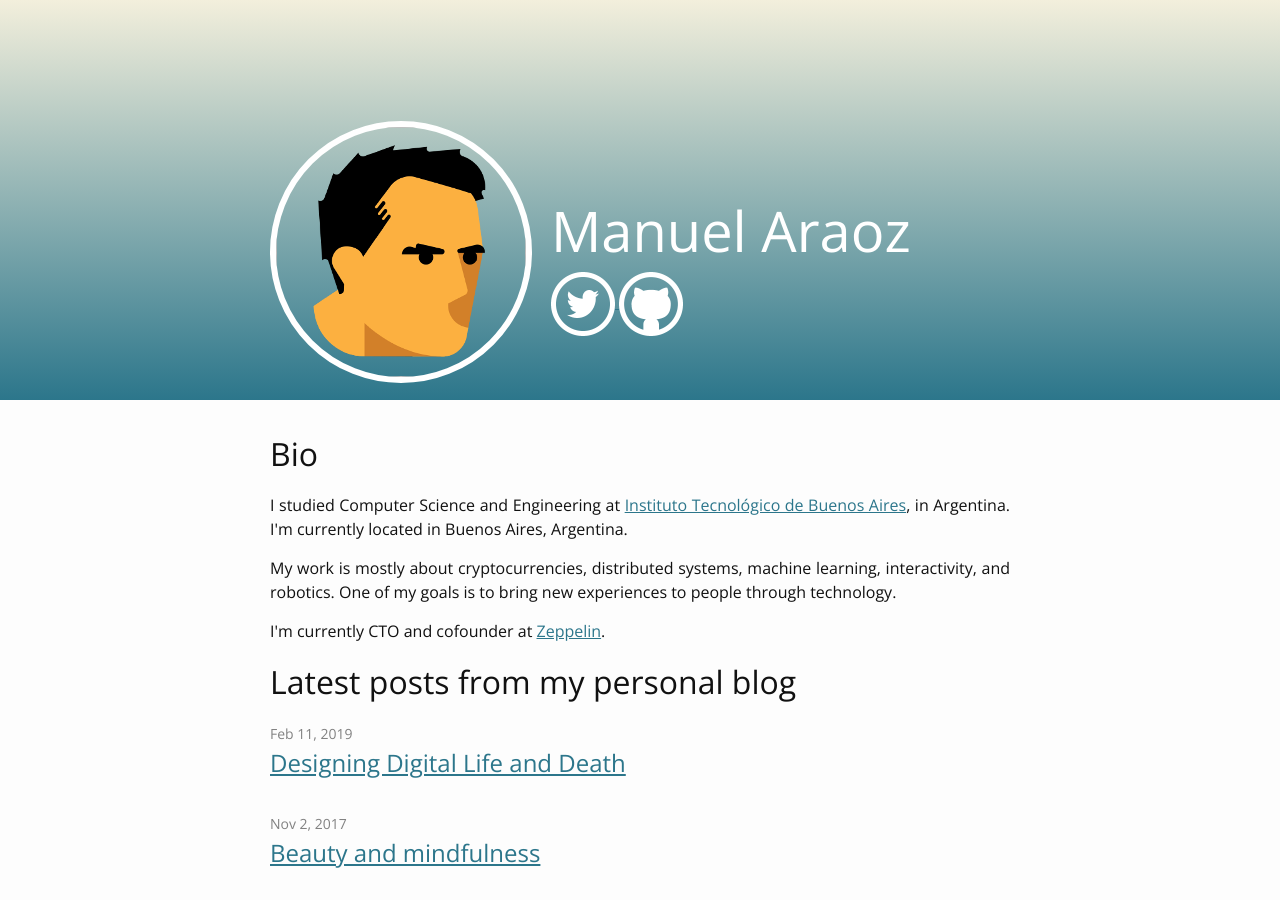
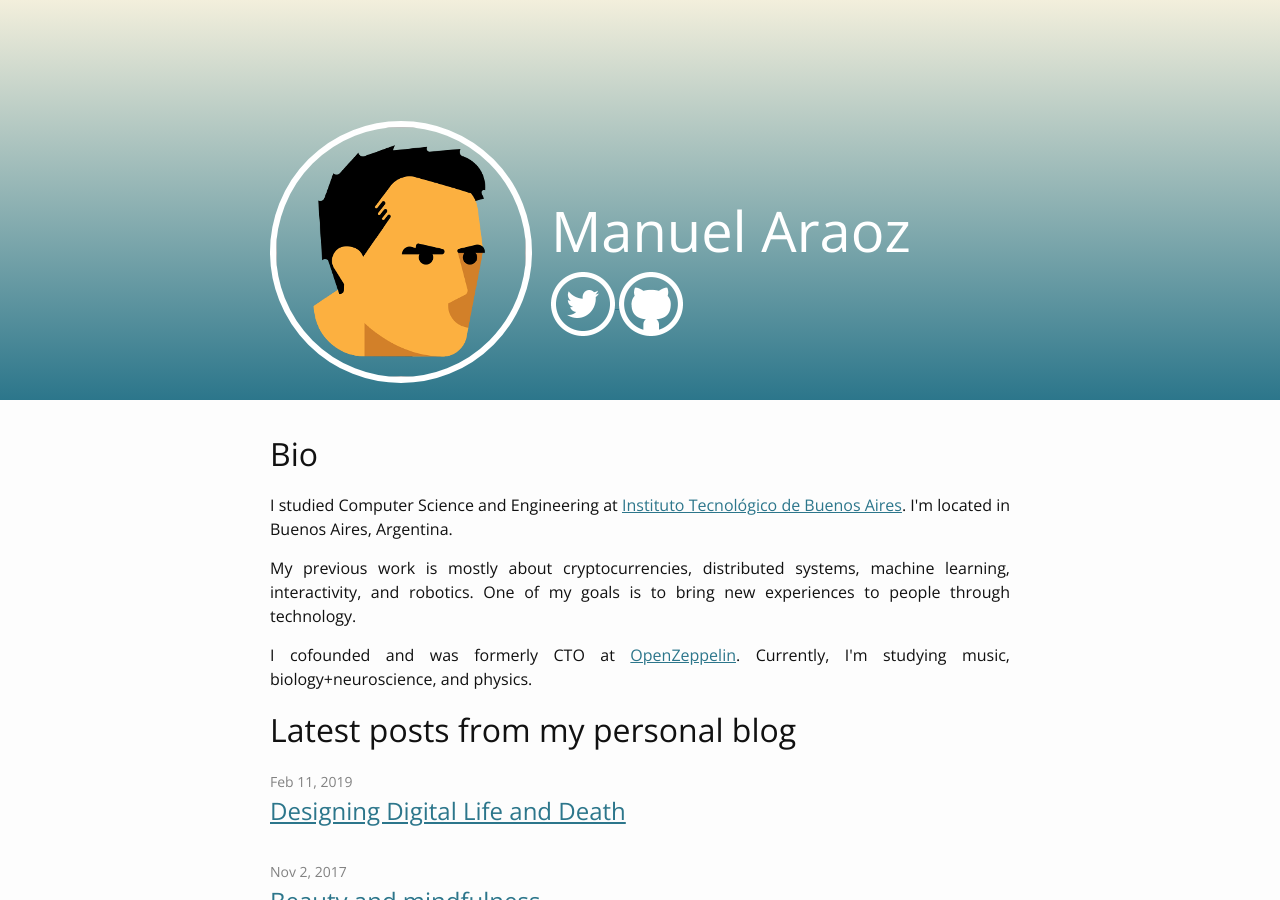
Before and after one commit to tobyornottobe/maraoz.github.io, a Jekyll site: the page built from index.html, in a window 1280 px wide and 900 px high. Built offline with Jekyll 4.4.1, drawn with Linux system fonts in a browser that asks for light colours.

Commit message:
update after leaving OpenZeppelin as CTO

```diff
--- a/index.html
+++ b/index.html
@@ -6,13 +6,13 @@
 
   <h1>Bio</h1>
   <p>
-  I studied Computer Science and Engineering at <a href="http://itba.edu.ar/en">Instituto Tecnológico de Buenos Aires</a>, in Argentina. I'm currently located in Buenos Aires, Argentina.
+  I studied Computer Science and Engineering at <a href="http://itba.edu.ar/en">Instituto Tecnológico de Buenos Aires</a>. I'm located in Buenos Aires, Argentina.
   </p>
   <p>
-  My work is mostly about cryptocurrencies, distributed systems, machine learning, interactivity, and robotics. One of my goals is to bring new experiences to people through technology.
+  My previous work is mostly about cryptocurrencies, distributed systems, machine learning, interactivity, and robotics. One of my goals is to bring new experiences to people through technology.
   <p>
   </p>
-  I'm currently CTO and cofounder at <a href="https://zeppelin.solutions/">Zeppelin</a>.
+  I cofounded and was formerly CTO at <a href="https://openzeppelin.com/">OpenZeppelin</a>. Currently, I'm studying music, biology+neuroscience, and physics.
   </p>
   <h1>Latest posts from my personal blog</h1>
   <ul class="post-list">
```
Also changed, not shown: 1 other file.
